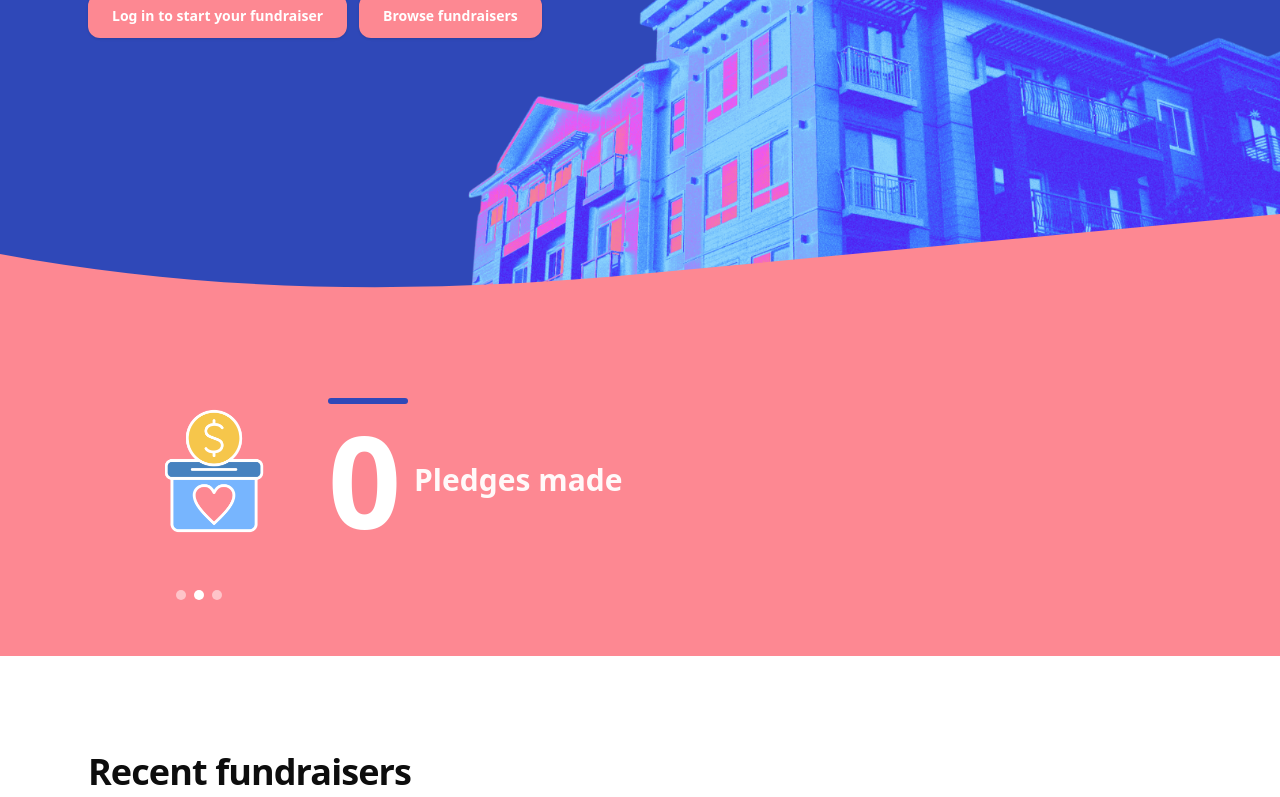
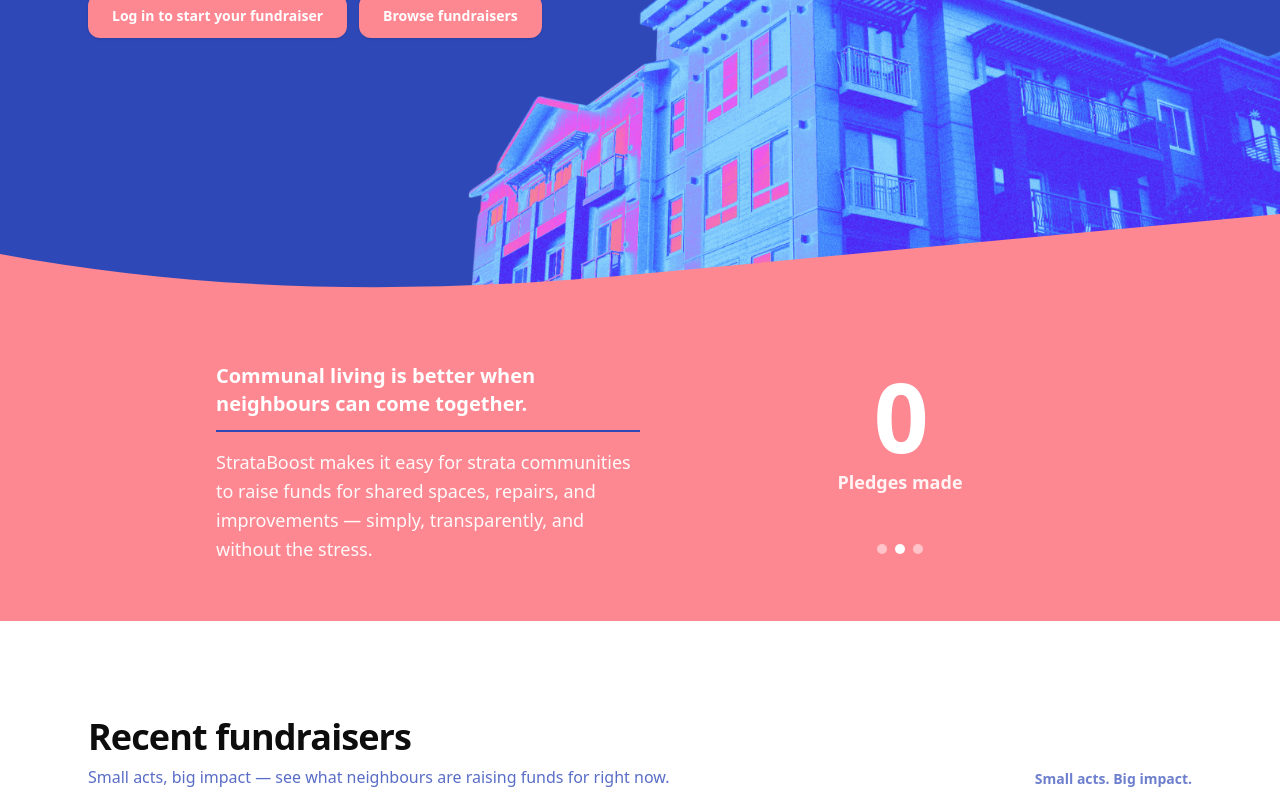
Before and after one commit to arrianne/crowdfunding_frontend, a React (Vite) app: page / in a window 1280 px wide. Shown: the part 455-1252 px from the top of the page. Built offline with nearby package versions, Linux system fonts and the light colour scheme; no server answers.

Commit message:
restyling the stats carousel

```diff
--- a/src/components/StatsCarousel.jsx
+++ b/src/components/StatsCarousel.jsx
@@ -32,44 +32,45 @@
       className="relative w-screen left-1/2 -ml-[50vw] overflow-hidden bg-pinky pb-14 pt-12"
       aria-label="Platform statistics"
     >
-      <div className="relative mx-auto max-w-5xl px-6">
-        <div className="min-h-[180px] sm:min-h-[200px]">
+      <div className="relative mx-auto max-w-4xl px-6 flex flex-col lg:flex-row lg:items-center gap-20 lg:gap-12">
+        {/* Left: logo + copy — equal half, content centred, text left */}
+        <div className="flex flex-col items-center lg:w-1/2 lg:flex-shrink-0">
+          <p className="mt-5 w-full max-w-md border-b-2 border-blueDeep pb-3 text-left text-lg font-semibold text-white sm:max-w-lg sm:text-xl">
+            Communal living is better when neighbours can come together.
+          </p>
+          <p className="mt-4 w-full max-w-md text-left text-base text-white/95 leading-relaxed sm:max-w-lg sm:text-lg">
+            StrataBoost makes it easy for strata communities to raise funds for
+            shared spaces, repairs, and improvements — simply, transparently,
+            and without the stress.
+          </p>
+        </div>
+
+        {/* Right: carousel — equal half, centred block */}
+        <div className="flex flex-col items-center lg:w-1/2 lg:flex-shrink-0 lg:justify-center">
+          <div className="relative min-h-[140px] w-full max-w-sm sm:min-h-[160px]">
             {slides.map((slide, index) => (
               <div
                 key={slide.label}
-              className="absolute inset-0 flex min-h-[180px] items-center gap-8 px-6 transition-opacity duration-500 sm:min-h-[200px] sm:gap-12"
+                className="absolute inset-0 flex flex-col items-center justify-center gap-1 transition-opacity duration-500"
                 style={{
                   opacity: index === activeIndex ? 1 : 0,
                   pointerEvents: index === activeIndex ? "auto" : "none",
                 }}
                 aria-hidden={index !== activeIndex}
               >
-              <img
-                src="/images/fundraiserlogo.png"
-                alt=""
-                className="h-24 w-24 shrink-0 object-contain sm:h-32 sm:w-32"
-              />
-              <div className="flex flex-col justify-center">
-                <div
-                  className="mb-2 h-1 w-16 rounded-full bg-blueDeep sm:mb-3 sm:h-1.5 sm:w-20"
-                  aria-hidden
-                />
-                <div className="flex flex-wrap items-center gap-3 gap-y-0 sm:gap-4">
-                  <p className="text-7xl font-extrabold tracking-tight text-white sm:text-8xl md:text-9xl">
+                <p className="text-7xl font-extrabold tracking-tight text-white sm:text-8xl md:text-9xl lg:text-[7rem] xl:text-8xl">
                   {slide.value.toLocaleString()}
                 </p>
-                  <p className="text-xl font-bold text-white/95 sm:text-2xl md:text-3xl">
+                <p className="text-sm font-semibold text-white/90 sm:text-base md:text-lg">
                   {slide.label}
                 </p>
-                </div>
-              </div>
               </div>
             ))}
           </div>
 
           {/* Dots */}
           <div
-          className="relative mt-12 flex justify-start gap-2 px-6"
+            className="mt-8 flex justify-center gap-2"
             role="tablist"
             aria-label="Stats carousel"
           >
@@ -88,6 +89,7 @@
             ))}
           </div>
         </div>
+      </div>
     </section>
   );
 }
```
Lines whose indentation alone changed are shown as unchanged.
